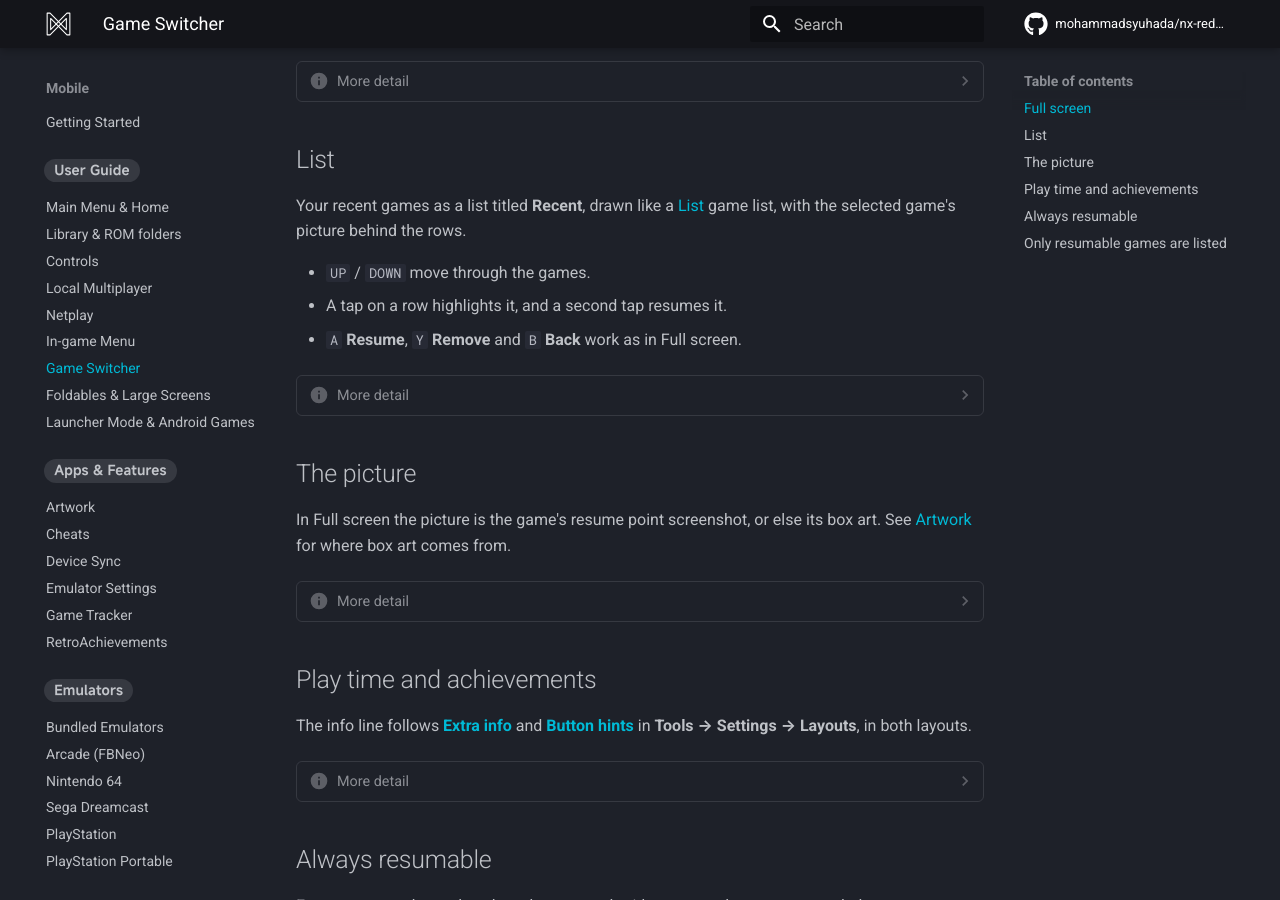
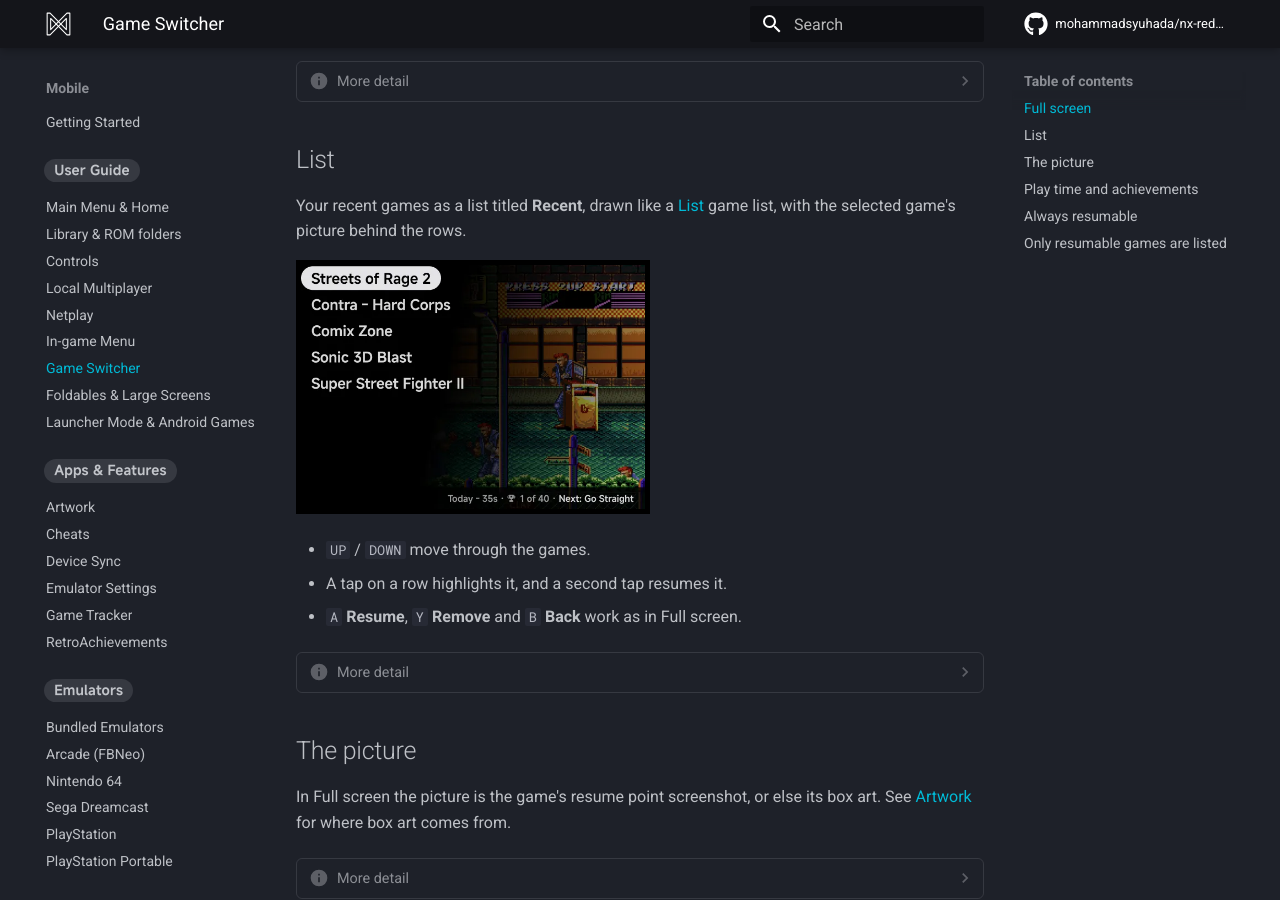
Before and after one commit to mohammadsyuhada/nx-redux-docs, an MkDocs documentation site: the page built from docs/mobile/game-switcher.md, in a window 1280 px wide and 900 px high, scrolled down 975 px. Built offline with MkDocs 1.6.1 and Material for MkDocs 9.7.7, drawn with Linux system fonts in a browser that asks for light colours; comment, search, counter and statistics services are not loaded.

Commit message:
docs(mobile): the Game Switcher's List layout picture (the app's own)

```diff
--- a/docs/mobile/game-switcher.md
+++ b/docs/mobile/game-switcher.md
@@ -40,6 +40,8 @@
 Your recent games as a list titled **Recent**, drawn like a
 [List](layouts.md#list) game list, with the selected game's picture behind the
 rows.
+
+![The Game Switcher in List: Streets of Rage 2 selected over its picture, then Contra - Hard Corps, Comix Zone, Sonic 3D Blast and Super Street Fighter II, with its time and achievements at the bottom](../assets/screenshots/mobile/game-switcher-list.webp)
 
 - `UP` / `DOWN` move through the games.
 - A tap on a row highlights it, and a second tap resumes it.
```
Also changed, not shown: docs/assets/screenshots/mobile/game-switcher-list.webp (added).
